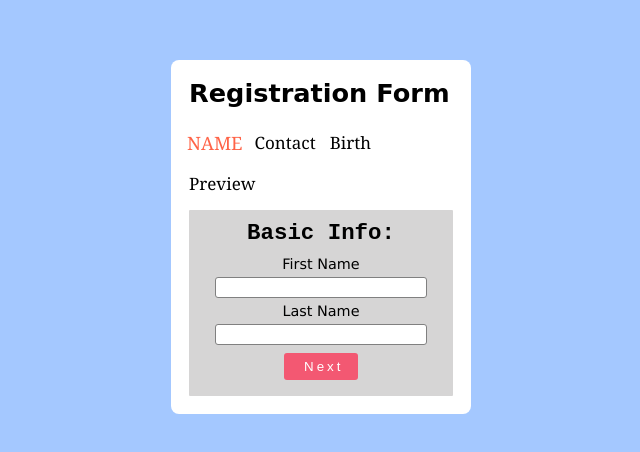
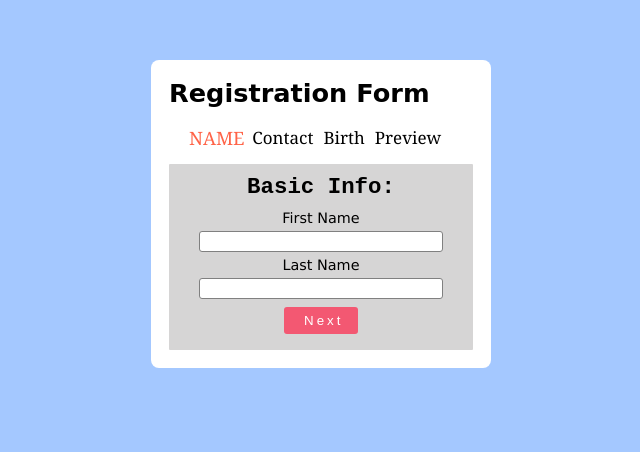
Before and after one commit to ratul4603/registration-form-tamimVai, a plain HTML site: page index.html in a window 1280 px wide. Shown: the whole page, without its empty margins (319-959 px from the left). Drawn offline with Linux system fonts and the light colour scheme.

Commit message:
Update style.css

```diff
--- a/style.css
+++ b/style.css
@@ -9,7 +9,7 @@ body{
 }
 .main-container{
     background-color:#FFFFFF;
-    width:300px;
+    width:340px;
     height:auto;
     margin:60px auto;
     padding:18px;
@@ -18,7 +18,11 @@ body{
 .main-container h1{
     font-family:cursive;
     font-size:1.6rem;
-    margin-bottom:20px;
+    margin-bottom:15px;
+}
+.all-btn{
+    display:flex;
+    justify-content:center;
 }
 .main-container .btn{
     border:none;
```
